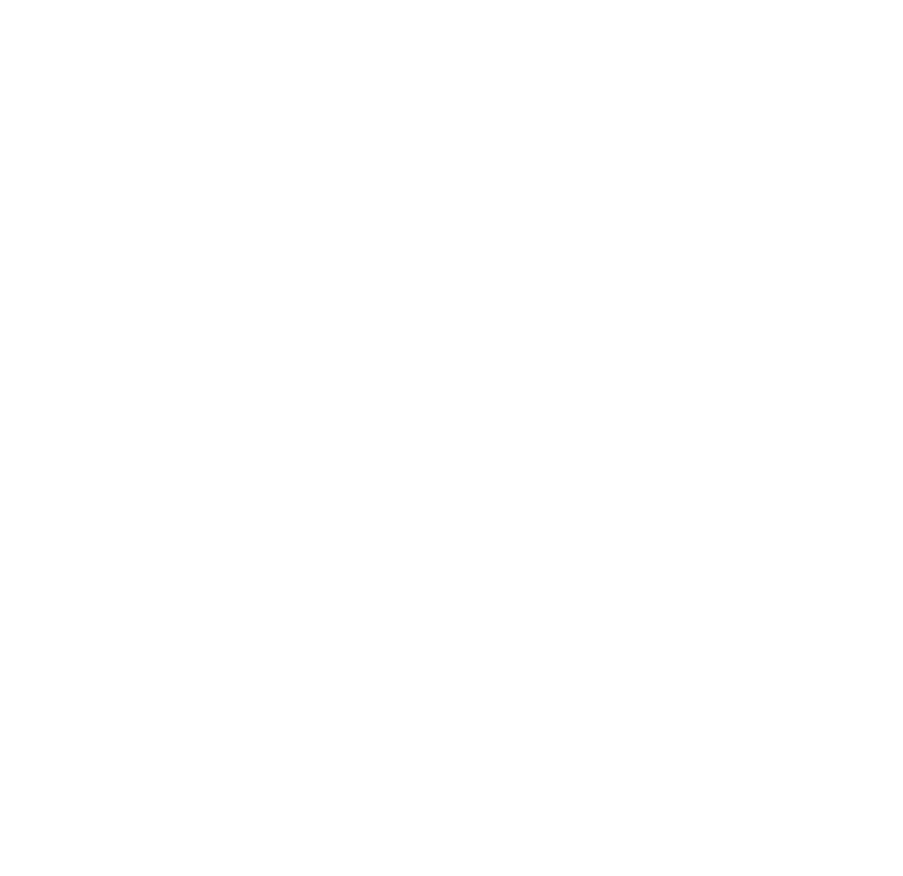
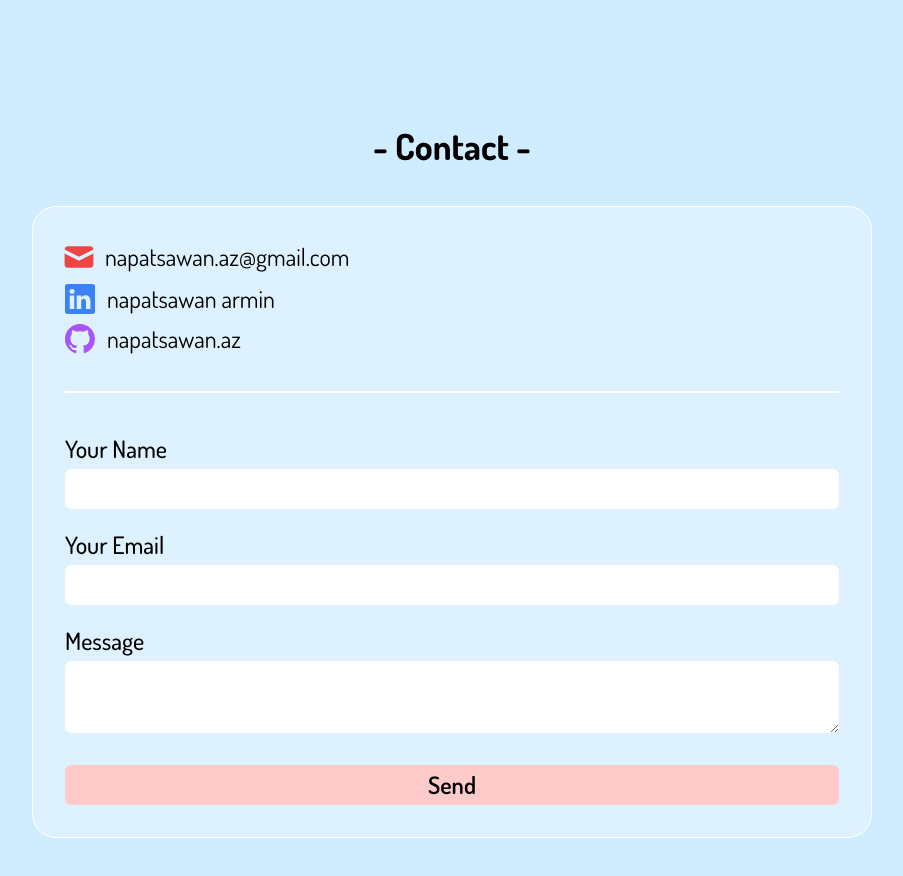
Before and after one commit to napatsawan-az/my-portfolio, a React (Vite) app: page / in a window 1280 px wide. Shown: the part 3300-4176 px from the top of the page, without its empty margins (188-1091 px from the left). Before the commit the page ends 3238 px from the top, so only its background shows below. Built offline with nearby package versions, Linux system fonts and the light colour scheme.

Commit message:
Add Contact section

```diff
--- a/package.json
+++ b/package.json
@@ -10,6 +10,7 @@
     "preview": "vite preview"
   },
   "dependencies": {
+    "@emailjs/browser": "^3.11.0",
     "aos": "^2.3.4",
     "react": "^18.2.0",
     "react-dom": "^18.2.0",
--- a/src/component/Contact.jsx
+++ b/src/component/Contact.jsx
@@ -1,20 +1,141 @@
+import { useRef, useState } from "react";
+import emailjs from "@emailjs/browser";
 import { BsLinkedin, BsGithub } from "react-icons/bs";
 import { HiMail } from "react-icons/hi";
 
+const initialFormState = {
+  user_name: "",
+  user_email: "",
+  message: "",
+};
+
 const Contact = () => {
+  const form = useRef();
+  const [formData, setFormData] = useState(initialFormState);
+  const [formErrors, setFormErrors] = useState({});
+
+  const handleInputChange = (e) => {
+    const { name, value } = e.target;
+    setFormData({ ...formData, [name]: value });
+  };
+
+  const clearForm = () => {
+    setFormData(initialFormState);
+  };
+
+  const sendEmail = (e) => {
+    e.preventDefault();
+
+    // Perform form validation before sending the email
+    const errors = {};
+    if (!formData.user_name.trim()) {
+      errors.user_name = "Name is required.";
+    }
+    if (!formData.user_email || !formData.user_email.includes("@")) {
+      errors.user_email = "Valid email is required.";
+    }
+    if (!formData.message.trim()) {
+      errors.message = "Message is required.";
+    }
+
+    if (Object.keys(errors).length === 0) {
+      emailjs
+        .sendForm(
+          "service_0nv1sjh",
+          "template_bgysg7e",
+          form.current,
+          "Aj77cXQSkz9oOeiom"
+        )
+        .then(
+          (result) => {
+            console.log(result.text);
+            console.log("message sent");
+            clearForm();
+            setFormErrors(!errors);
+          },
+          (error) => {
+            console.log(error.text);
+          }
+        );
+    } else {
+      setFormErrors(errors);
+    }
+  };
+
   return (
-    <>
-      <section id="contact">
-        <p>I'm Contact</p>
+    <div id="contact" className="pt-52 px-7 pb-10 md:px-10">
+      <div className="flex flex-col items-center">
+        <h2
+          className="font-bold text-4xl mb-10 dark:text-yellow-200"
+          data-aos="flip-up"
+        >
+          - Contact -
+        </h2>
 
-        {/* Contact */}
-        {/* <div className="flex justify-around items-center pt-7 border-t-[1px] border-white dark:border-yellow-200">
-          <BsLinkedin className="text-3xl text-blue-500 dark:text-blue-400" />
-          <BsGithub className="text-4xl text-purple-500 dark:text-purple-400" />
-          <HiMail className="text-4xl text-red-500 dark:text-red-400" />
-        </div> */}
-      </section>
-    </>
+        <div
+          className="p-8 w-[100%] md:w-[70%] bg-white bg-opacity-30 dark:bg-opacity-10 border-[1px] border-white dark:border-yellow-200 dark:text-white rounded-3xl"
+          data-aos="fade-up"
+        >
+          <div className="flex flex-col pb-7 border-b-2 border-white dark:border-yellow-200">
+            <div className="flex items-center mb-2">
+              <HiMail className="-ml-1 mr-2 text-4xl text-red-500 dark:text-red-400" />
+              <p className="sm:hidden">
+                napatsawan.az
+                <br /> @gmail.com
+              </p>
+              <p className="hidden sm:block">napatsawan.az@gmail.com</p>
+            </div>
+            <div className="flex items-center mb-2">
+              <BsLinkedin className="mr-3 text-3xl text-blue-500 dark:text-blue-400" />
+              <p>napatsawan armin</p>
+            </div>
+            <div className="flex items-center mb-2">
+              <BsGithub className="mr-3 text-3xl text-purple-500 dark:text-purple-400" />
+              <p>napatsawan.az</p>
+            </div>
+          </div>
+          <form ref={form} onSubmit={sendEmail} className="flex flex-col mt-10">
+            <label className="font-medium">Your Name</label>
+            <input
+              type="text"
+              name="user_name"
+              value={formData.user_name}
+              onChange={handleInputChange}
+              className="mt-1 py-1 px-2 rounded-md focus:outline-none dark:bg-neutral-600"
+            />
+            {formErrors.user_name && (
+              <p className="text-red-500">{formErrors.user_name}</p>
+            )}
+            <label className="mt-5 font-medium">Your Email</label>
+            <input
+              type="email"
+              name="user_email"
+              value={formData.user_email}
+              onChange={handleInputChange}
+              className="mt-1 py-1 px-2 rounded-md focus:outline-none dark:bg-neutral-600"
+            />
+            {formErrors.user_email && (
+              <p className="text-red-500">{formErrors.user_email}</p>
+            )}
+            <label className="mt-5 font-medium">Message</label>
+            <textarea
+              name="message"
+              value={formData.message}
+              onChange={handleInputChange}
+              className="mt-1 py-1 px-2 rounded-md focus:outline-none dark:bg-neutral-600"
+            />
+            {formErrors.message && (
+              <p className="text-red-500">{formErrors.message}</p>
+            )}
+            <input
+              type="submit"
+              value="Send"
+              className="mt-8 py-1 font-semibold rounded-md bg-red-200 hover:bg-red-300 dark:bg-yellow-100 dark:hover:bg-yellow-200 dark:text-black hover:cursor-pointer"
+            />
+          </form>
+        </div>
+      </div>
+    </div>
   );
 };
 
--- a/src/component/Project.jsx
+++ b/src/component/Project.jsx
@@ -21,7 +21,7 @@
       className="pt-52 px-7 pb-10 md:px-10 min-h-screen flex flex-col items-center"
     >
       <h2
-        className="font-bold text-4xl mb-7 dark:text-yellow-200"
+        className="font-bold text-4xl mb-10 dark:text-yellow-200"
         data-aos="flip-up"
       >
         - Project -
```
Also changed, not shown: 1 other file (tests, documents, lock files or other folders).
